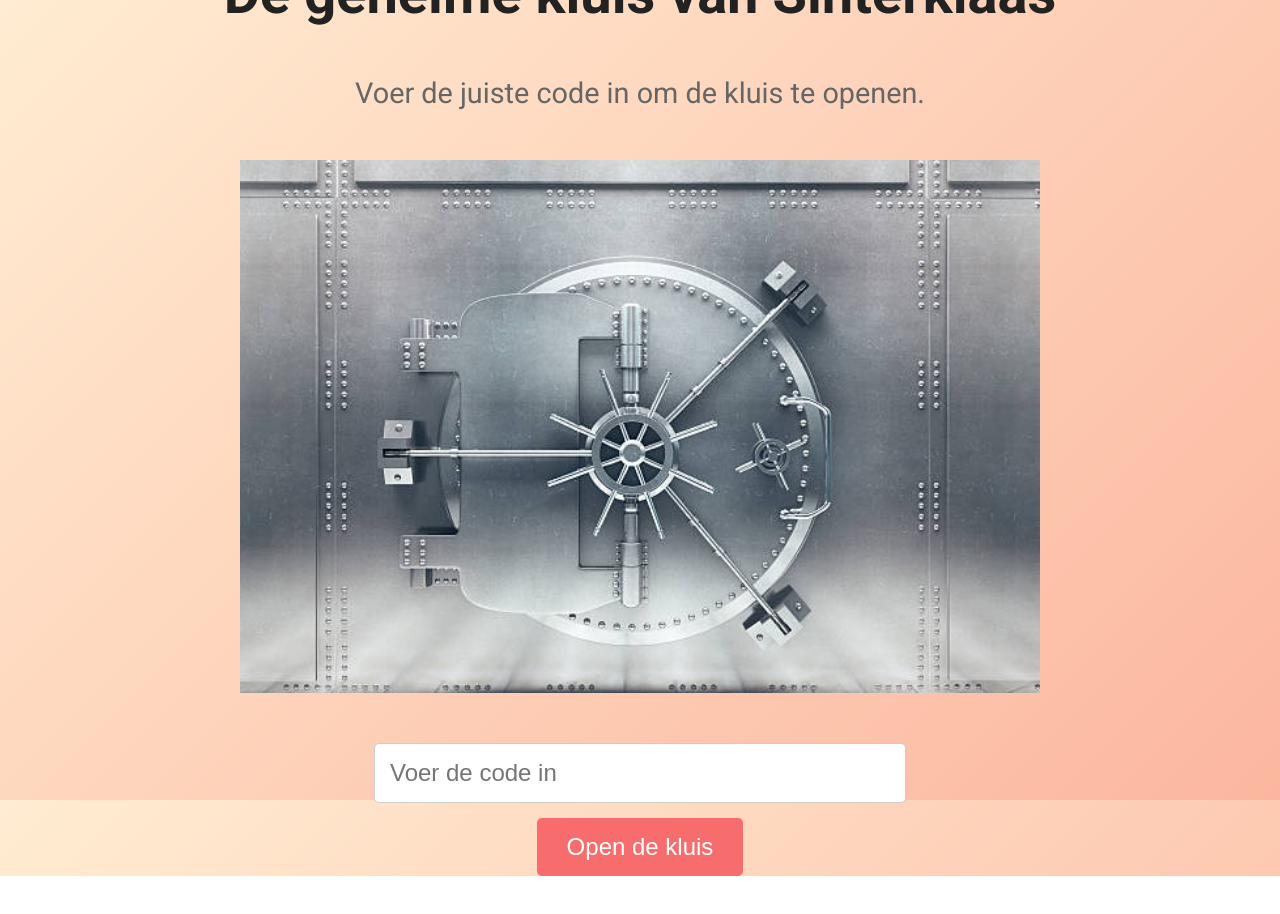
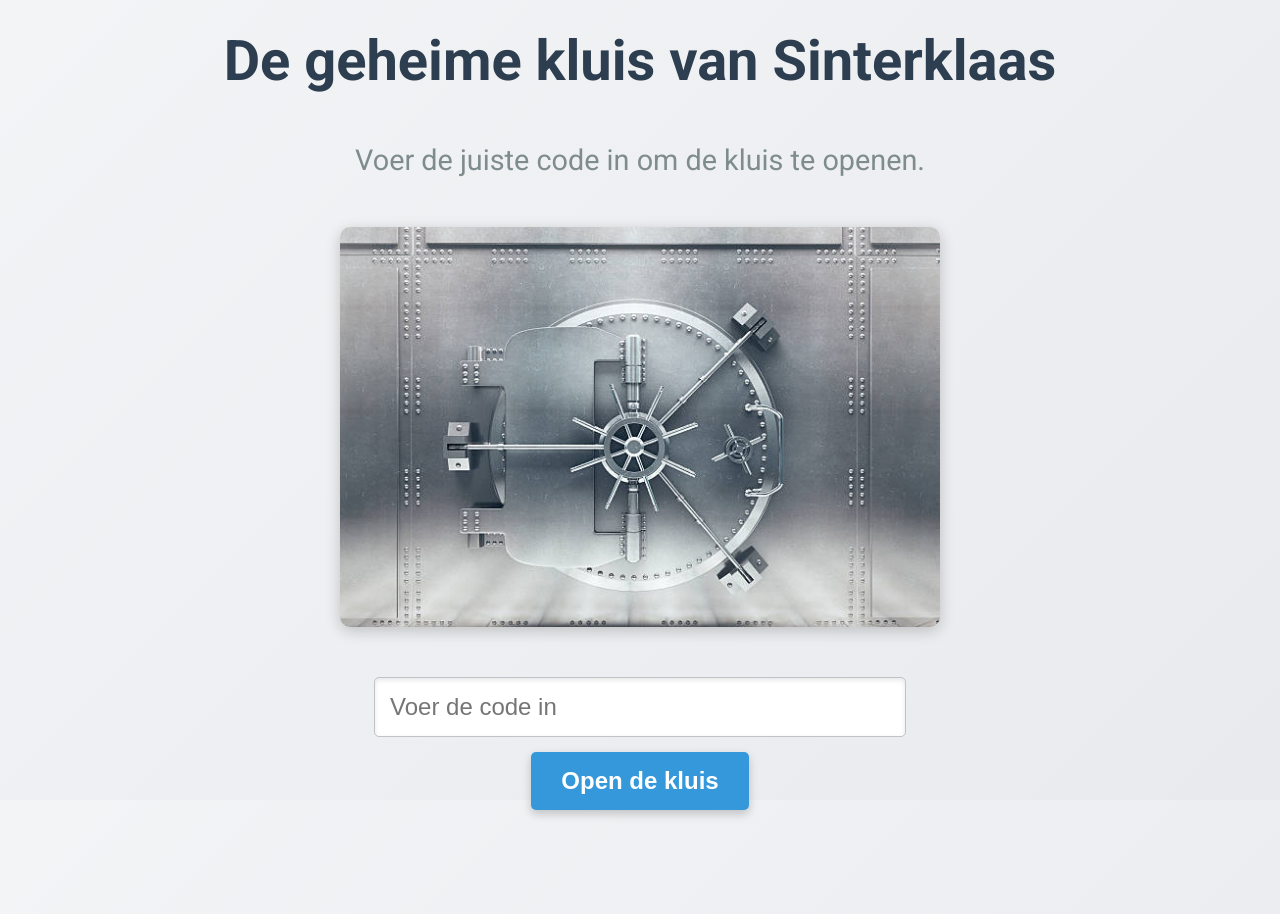
Before and after one commit to sinterklaas557/geheimekluis, a plain HTML site: page index.html in a window 1280 px wide. Before the commit the page ends 876 px from the top, so only its background shows below. Drawn offline with Linux system fonts and the light colour scheme.

Commit message:
Update style.css

```diff
--- a/style.css
+++ b/style.css
@@ -3,17 +3,17 @@ body {
     font-family: 'Roboto', sans-serif;
     margin: 0;
     padding: 0;
-    background: linear-gradient(135deg, #ffecd2, #fcb69f);
+    background: linear-gradient(135deg, #f3f4f6, #e8eaed);
     color: #333;
     display: flex;
     justify-content: center;
     align-items: center;
     min-height: 100vh;
     text-align: center;
-    overflow: hidden; /* Verberg scrollbars */
+    overflow: hidden;
 }
 
-/* Basiscontainer voor beide schermen */
+/* Schermen */
 .screen {
     position: absolute;
     top: 0;
@@ -40,25 +40,28 @@ body {
     visibility: hidden;
 }
 
-/* Kluisafbeelding */
-.kluis-afbeelding {
-    width: 160%; /* 2x groter dan eerder */
-    max-width: 800px;
-    margin: 20px auto;
-    display: block;
-}
-
 /* Titel en tekst */
 h1 {
-    font-size: 3.5rem; /* 2x groter dan eerder */
+    font-size: 3.5rem;
     margin-bottom: 20px;
-    color: #222;
+    color: #2c3e50;
+    font-weight: 700;
 }
 
 p {
-    font-size: 1.8rem; /* 2x groter dan eerder */
-    color: #666;
+    font-size: 1.8rem;
+    color: #7f8c8d;
     margin-bottom: 30px;
+}
+
+/* Kluisafbeelding */
+.kluis-afbeelding {
+    width: 70%;
+    max-width: 600px;
+    margin: 20px auto;
+    display: block;
+    border-radius: 10px;
+    box-shadow: 0 4px 15px rgba(0, 0, 0, 0.2);
 }
 
 /* Wachtwoord container */
@@ -68,52 +71,65 @@ p {
 
 input[type="password"] {
     width: calc(100% - 22px);
-    max-width: 500px; /* Breder veld voor leesbaarheid */
-    padding: 15px; /* Grotere invoervelden */
-    border: 1px solid #ccc;
+    max-width: 500px;
+    padding: 15px;
+    border: 1px solid #bdc3c7;
     border-radius: 5px;
-    font-size: 1.5rem; /* Grotere tekst */
+    font-size: 1.5rem;
+    box-shadow: inset 0 2px 5px rgba(0, 0, 0, 0.1);
+    transition: border 0.3s ease, box-shadow 0.3s ease;
+}
+
+input[type="password"]:focus {
+    border-color: #3498db;
+    outline: none;
+    box-shadow: 0 0 5px rgba(52, 152, 219, 0.5);
 }
 
 .btn {
-    background: #f76c6c;
+    background: #3498db;
     color: #fff;
     border: none;
     padding: 15px 30px;
     margin-top: 15px;
     cursor: pointer;
     border-radius: 5px;
-    font-size: 1.5rem; /* Grotere knoptekst */
-    transition: background 0.3s ease;
+    font-size: 1.5rem;
+    font-weight: bold;
+    transition: background 0.3s ease, box-shadow 0.3s ease;
+    box-shadow: 0 4px 10px rgba(0, 0, 0, 0.2);
 }
 
 .btn:hover {
-    background: #f54343;
+    background: #2980b9;
+    box-shadow: 0 6px 12px rgba(0, 0, 0, 0.3);
 }
 
 /* Geheime afbeelding */
 .geheim-afbeelding {
-    width: 140%; /* 2x groter dan eerder */
-    max-width: 600px; /* Maximale breedte om proporties te behouden */
+    width: 200%; /* 3x groter dan standaard */
+    max-width: 900px; /* Maximale breedte om proporties te behouden */
     height: auto;
     margin: 30px auto;
     display: block;
+    border-radius: 15px;
+    box-shadow: 0 8px 20px rgba(0, 0, 0, 0.3);
 }
 
 /* Geheime tekst */
 #secretText {
     margin-top: 30px;
-    font-size: 2rem; /* 2x groter dan eerder */
-    line-height: 2;
-    color: #444;
+    font-size: 2rem;
+    line-height: 2.5;
+    color: #2c3e50;
     text-align: center;
 }
 
 #secretText strong {
-    color: #222;
+    color: #2c3e50;
 }
 
 #secretText em {
-    color: #f76c6c;
+    color: #e74c3c;
     font-style: italic;
 }
```
